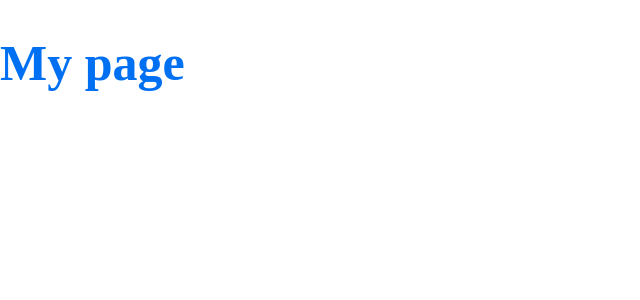
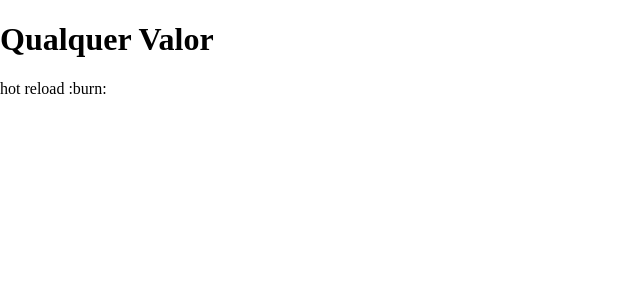
Before and after one commit to wallacebarbeiro/instalura-base, a Next.js app: page / in a window 1280 px wide. Shown: the top 300 px of the page, without its empty margins (0-640 px from the left). Built offline with nearby package versions, Linux system fonts and the light colour scheme.

Commit message:
Primeiro Commit

```diff
--- a/package.json
+++ b/package.json
@@ -3,6 +3,7 @@
   "scripts": {
     "dev": "next",
     "build": "next build",
+    "export": "next build && next export",
     "start": "next start"
   },
   "dependencies": {
--- a/pages/index.js
+++ b/pages/index.js
@@ -1,10 +1,18 @@
 import styled from 'styled-components'
 
-const Title = styled.h1`
-  font-size: 50px;
-  color: ${({ theme }) => theme.colors.primary};
-`
+// const Title = styled.h1`
+//   font-size: 50px;
+//   color: ${({ theme }) => theme.colors.primary};
+// `
+
+// props = {
+//   children: qualquer Valor
+// }
+
+function Title(props) {
+  return <h1>{props.children}</h1>
+}
 
 export default function Home() {
-  return <Title>My page</Title>
+  return <div><Title>Qualquer Valor</Title> hot reload :burn:</div>
 }
```
Also changed, not shown: pages/404.js (added, +7 -0 lines), pages/sobre.js (added, +7 -0 lines).
